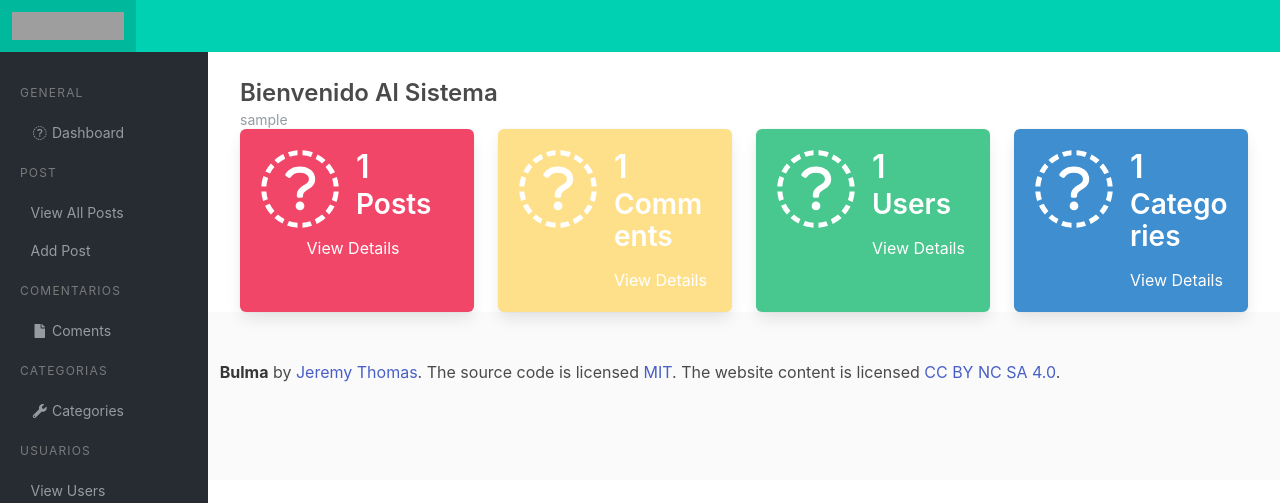
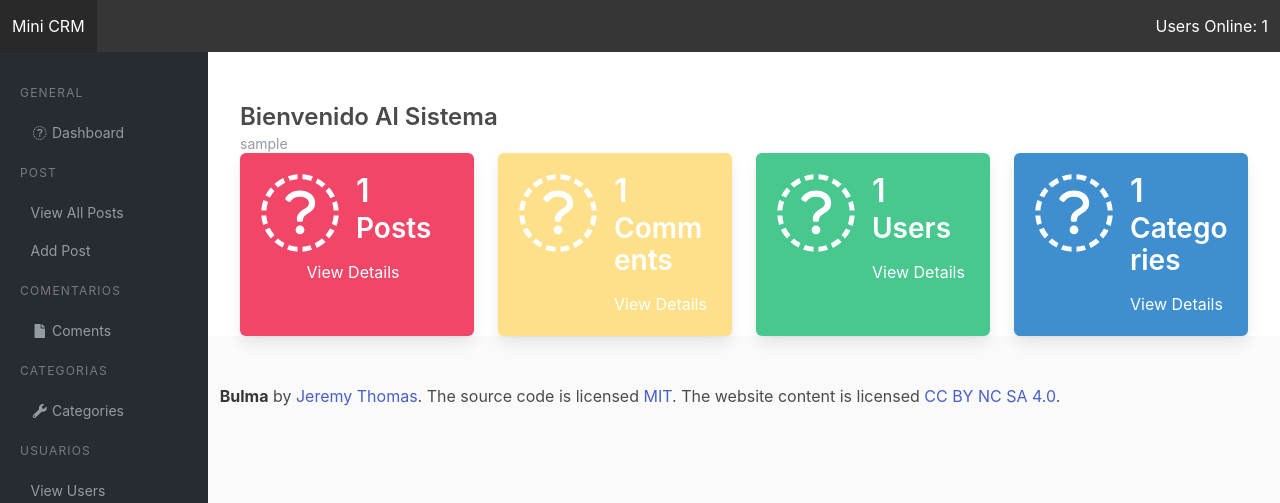
Before and after one commit to SubjectZeroo/Blog-CMS, a PHP site: page /admin/index.php in a window 1280 px wide. Shown: the top 503 px of the page. Run offline with PHP 8.4, Linux system fonts and the light colour scheme; the visitor is signed in with stand-in values (Sample User, id 1); tables that the repository leaves empty or names only in its code hold one stand-in row (values such as "Sample post"); some libraries are stand-ins or nearby versions; grey boxes are pictures that could not be loaded.

Commit message:
agregar para ver los Usuarios Online

```diff
--- a/admin/includes/navigation-admin.php
+++ b/admin/includes/navigation-admin.php
@@ -1,8 +1,42 @@
-<nav class="navbar is-fixed-top is-primary" role="navigation" aria-label="main navigation">
+<?php
+ $session = session_id();
+ $time = time();
+ $time_out_in_seconds = 05;
+ $time_out = $time - $time_out_in_seconds;
+
+ $query = "SELECT * FROM users_online WHERE session = '$session'";
+ $send_query = mysqli_query($connection, $query);
+ $count = mysqli_num_rows($send_query);
+
+     if($count == NULL) {
+
+     mysqli_query($connection, "INSERT INTO users_online(session, time) VALUES('$session','$time')");
+
+
+     } else {
+
+     mysqli_query($connection, "UPDATE users_online SET time = '$time' WHERE session = '$session'");
+
+
+     }
+
+ $users_online_query =  mysqli_query($connection, "SELECT * FROM users_online WHERE time > '$time_out'");
+ echo $count_user = mysqli_num_rows($users_online_query);
+
+
+
+
+
+?>
+
+
+
+<nav class="navbar is-fixed-top is-dark" role="navigation" aria-label="main navigation">
   <div class="navbar-brand">
     <a class="navbar-item" href="https://bulma.io">
-      <img src="https://bulma.io/images/bulma-logo.png"
-        alt="Bulma: Free, open source, and modern CSS framework based on Flexbox" width="112" height="28">
+      <!-- <img src="https://bulma.io/images/bulma-logo.png"
+        alt="Bulma: Free, open source, and modern CSS framework based on Flexbox" width="112" height="28"> -->
+        Mini CRM
     </a>
 
     <a role="button" class="navbar-burger" aria-label="menu" aria-expanded="false">
@@ -10,5 +44,15 @@
       <span aria-hidden="true"></span>
       <span aria-hidden="true"></span>
     </a>
+
   </div>
+  <div class="navbar-end">
+
+      <div class="navbar-item">
+            Users Online:
+            <?php echo $count_user;?>
+      </div>
+
+    </div>
+
 </nav>
--- a/admin/index.php
+++ b/admin/index.php
@@ -16,6 +16,8 @@
                             </section>
                         </div>
                 </div>  -->
+
+
     <header class="is-clearfix">
         <div>
             <h2>Bienvenido Al Sistema</h2>
--- a/admin/js/scripts.js
+++ b/admin/js/scripts.js
@@ -21,3 +21,17 @@
         }
     });
 });
+
+
+function loadUsersOnline() {
+
+    $.get("navigation-admin.php?onlineusers=result", function(data){
+        $(".useronline").text(data);
+    });
+
+}
+
+setInterval(function(){
+
+    loadUsersOnline();
+}, 500);
```
